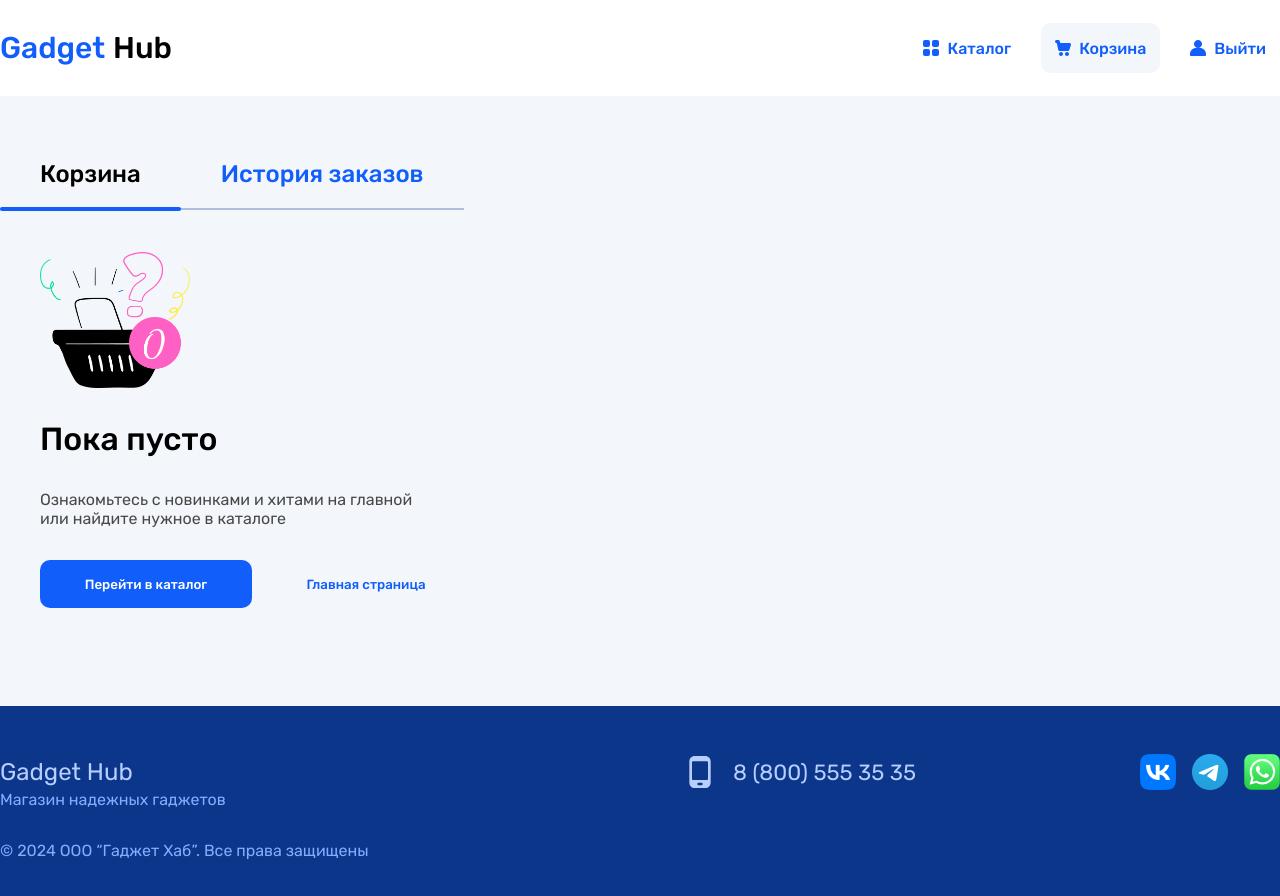
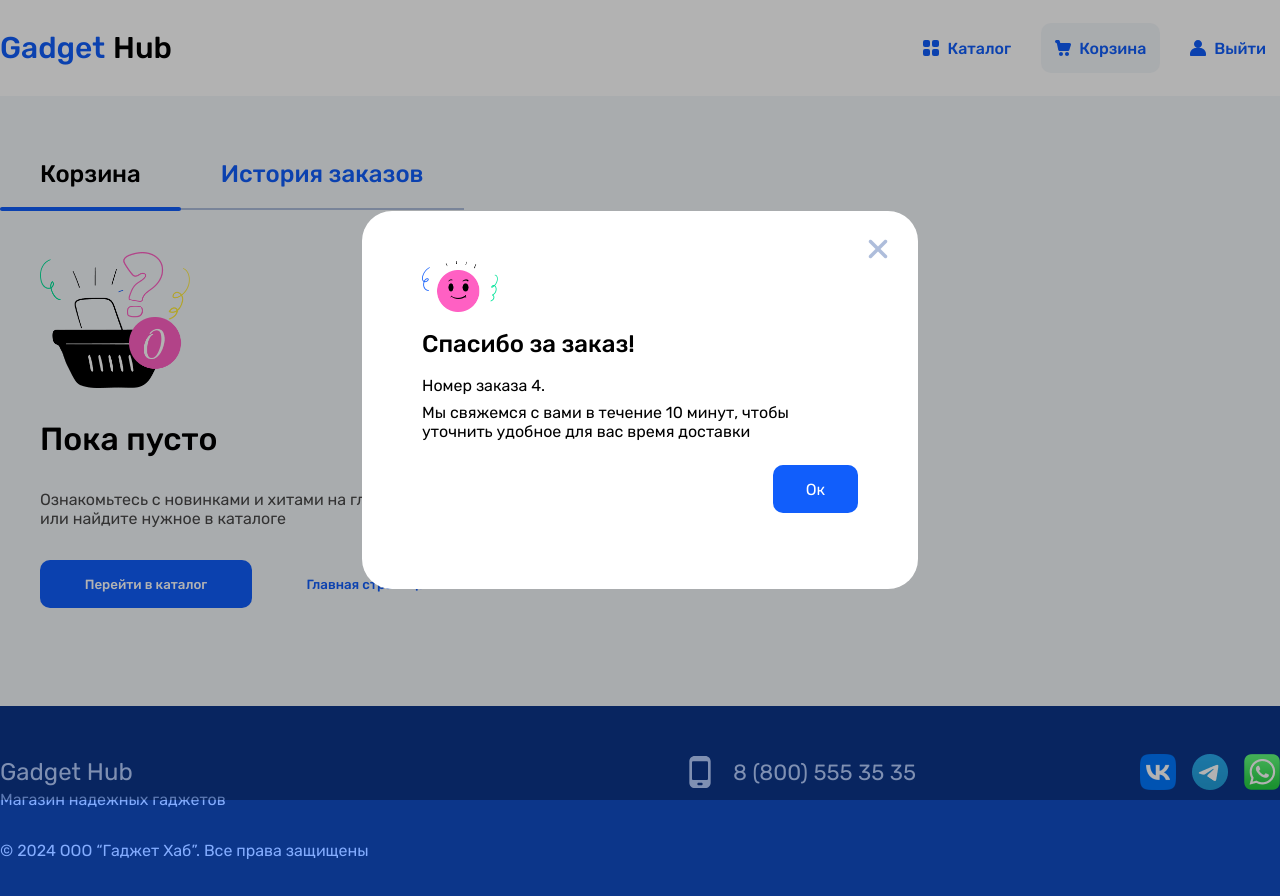
Before and after one commit to InsomniaDemon/gadgethub-web-pet-project, a React (Vite) app in the folder frontend/: page /cart in a window 1280 px wide. Shown: the top 896 px of the page. Built offline with nearby package versions, Linux system fonts and the light colour scheme; sample sign-in values are in the browser's storage.

Commit message:
[FRONTEND] added deletePopup and OrderPopup visual

```diff
--- a/frontend/src/pages/cart/CartPage.tsx
+++ b/frontend/src/pages/cart/CartPage.tsx
@@ -4,10 +4,15 @@ import {useEffect, useState} from "react";
 import Cart from "./components/cart/Cart.tsx";
 import History from "./components/history/History.tsx";
 import styles from "./CartPage.module.scss"
+import DeletePopup from "./components/delete popup/DeletePopup.tsx";
+import order from "./components/cart/inner components/order/Order.tsx";
+import OrderPopup from "./components/order popup/OrderPopup.tsx";
 
 
 function CartPage() {
     const { isLoggedIn } = useAuth()
+    const [deletePopupText, setDeletePopupText] = useState<string | undefined>(undefined)
+    const [orderId, setOrderId] = useState<number | undefined>(4)
 
     const navigate = useNavigate()
 
@@ -15,11 +20,14 @@ function CartPage() {
         if (!isLoggedIn) {
             navigate("/login")
         }
-    },[isLoggedIn])
+    },[isLoggedIn, navigate])
 
     const [subPage, setSubpage] = useState<"cart" | "history">("cart")
 
     return (
+        <>
+            {deletePopupText && <DeletePopup text={deletePopupText}/>}
+            {orderId && <OrderPopup orderId={orderId}/>}
             <div className={styles.bg}>
                 <div className="container">
                     <div className={styles.cartPage}>
@@ -38,6 +46,7 @@ function CartPage() {
                     </div>
                 </div>
             </div>
+        </>
     )
 }
 
--- a/frontend/src/pages/cart/api/CartPageAPI.ts
+++ b/frontend/src/pages/cart/api/CartPageAPI.ts
@@ -3,7 +3,7 @@ import type {OrderSummary} from "../../../dtos/OrderSummary.ts";
 
 const BASE_URL = 'http://localhost:8080/api/orders';
 
-export async function postNewOrder(newOrder: NewOrder): Promise<boolean> {
+export async function postNewOrder(newOrder: NewOrder): Promise<number> {
     const path = `/new`
 
     const response = await fetch(`${BASE_URL}${path}`, {
--- /dev/null
+++ b/frontend/src/pages/cart/components/delete popup/DeletePopup.module.scss
@@ -0,0 +1,94 @@
+.popup {
+  position: fixed;
+  display: flex;
+  align-items: center;
+  justify-content: center;
+  z-index: 1000;
+  width: 100%;
+  height: 100%;
+
+  .bg {
+    background-color: black;
+    opacity: 0.3;
+    width: 100%;
+    height: 100%;
+  }
+
+  .card {
+    padding: 105px 60px;
+    background-color: white;
+    width: 436px;
+    height: 90px;
+    border-radius: 30px;
+    position: fixed;
+    display: flex;
+    flex-direction: column;
+    gap: 14px;
+
+    .cross {
+      width: 40px;
+      height: 40px;
+      display: flex;
+      align-items: center;
+      justify-content: center;
+      background-color: white;
+      border: none;
+      border-radius: 50%;
+      position: absolute;
+      right: 20px;
+      top: 18px;
+
+      img {
+        width: 20px;
+      }
+
+      &:hover {
+        background-color: var(--arrow-hover-bg);
+      }
+    }
+
+    p {
+      font-weight: 500;
+      font-size: 20px;
+    }
+
+    .buttons {
+      margin-left: auto;
+      display: flex;
+      gap: 8px;
+
+      .pinkButton {
+        border: none;
+        background-color: white;
+        color: var(--pink);
+        transition: 0.3s ease;
+        width: 100px;
+        font-size: 16px;
+
+        &:hover {
+          color: var(--pink-hover);
+          text-decoration: underline;
+        }
+      }
+
+      .blueButton {
+        background-color: var(--light-blue);
+        border: none;
+        border-radius: 10px;
+        width: 158px;
+        height: 48px;
+        color: white;
+        transition: 0.3s ease;
+        font-size: 16px;
+
+        &:hover {
+          background-color: var(--blue-button-hover);
+        }
+
+        &:focus {
+          outline-color: var(--focus-blue);
+        }
+      }
+    }
+  }
+}
--- /dev/null
+++ b/frontend/src/pages/cart/components/delete popup/DeletePopup.tsx
@@ -0,0 +1,21 @@
+import styles from "./DeletePopup.module.scss"
+
+function DeletePopup({text}: {text: string}) {
+    return (
+        <div className={styles.popup}>
+            <div className={styles.bg}/>
+            <div className={styles.card}>
+                <button className={styles.cross}>
+                    <img src="src/assets/images/icons/cross.png" alt="cross image"/>
+                </button>
+                <p>{text}</p>
+                <div className={styles.buttons}>
+                    <button className={styles.pinkButton}>Отмена</button>
+                    <button className={styles.blueButton}>Да, удалить</button>
+                </div>
+            </div>
+        </div>
+    )
+}
+
+export default DeletePopup
--- /dev/null
+++ b/frontend/src/pages/cart/components/order popup/OrderPopup.module.scss
@@ -0,0 +1,80 @@
+.popup {
+  position: fixed;
+  display: flex;
+  align-items: center;
+  justify-content: center;
+  z-index: 1000;
+  width: 100%;
+  height: 100%;
+
+  .bg {
+    background-color: black;
+    opacity: 0.3;
+    width: 100%;
+    height: 100%;
+  }
+
+  .card {
+    padding: 50px 60px;
+    background-color: white;
+    width: 436px;
+    height: 278px;
+    border-radius: 30px;
+    position: fixed;
+    display: flex;
+    flex-direction: column;
+    gap: 8px;
+
+    .smile {
+      width: 76px;
+      height: 51px;
+    }
+
+    .cross {
+      width: 40px;
+      height: 40px;
+      display: flex;
+      align-items: center;
+      justify-content: center;
+      background-color: white;
+      border: none;
+      border-radius: 50%;
+      position: absolute;
+      right: 20px;
+      top: 18px;
+
+      img {
+        width: 20px;
+      }
+
+      &:hover {
+        background-color: var(--arrow-hover-bg);
+      }
+    }
+
+    p {
+      margin: 10px 0;
+      font-weight: 500;
+      font-size: 24px;
+    }
+
+    .blueButton {
+      margin-left: auto;
+      margin-top: 1em;
+      background-color: var(--light-blue);
+      border: none;
+      border-radius: 10px;
+      width: 85px;
+      height: 48px;
+      color: white;
+      transition: 0.3s ease;
+      font-size: 16px;
+      &:hover {
+        background-color: var(--blue-button-hover);
+      }
+      &:focus {
+        outline-color: var(--focus-blue);
+      }
+    }
+  }
+}
--- /dev/null
+++ b/frontend/src/pages/cart/components/order popup/OrderPopup.tsx
@@ -0,0 +1,21 @@
+import styles from "./OrderPopup.module.scss"
+
+function OrderPopup({orderId}: {orderId: number}) {
+    return (
+        <div className={styles.popup}>
+            <div className={styles.bg}/>
+            <div className={styles.card}>
+                <img src="src/assets/images/icons/smile.png" alt="cross image" className={styles.smile}/>
+                <button className={styles.cross}>
+                    <img src="src/assets/images/icons/cross.png" alt="cross image"/>
+                </button>
+                <p>Спасибо за заказ!</p>
+                <span>Номер заказа {orderId}.</span>
+                <span>Мы свяжемся с вами в течение 10 минут, чтобы уточнить удобное для вас время доставки</span>
+                <button className={styles.blueButton}>Ок</button>
+            </div>
+        </div>
+    )
+}
+
+export default OrderPopup
```
Lines whose indentation alone changed are shown as unchanged.
